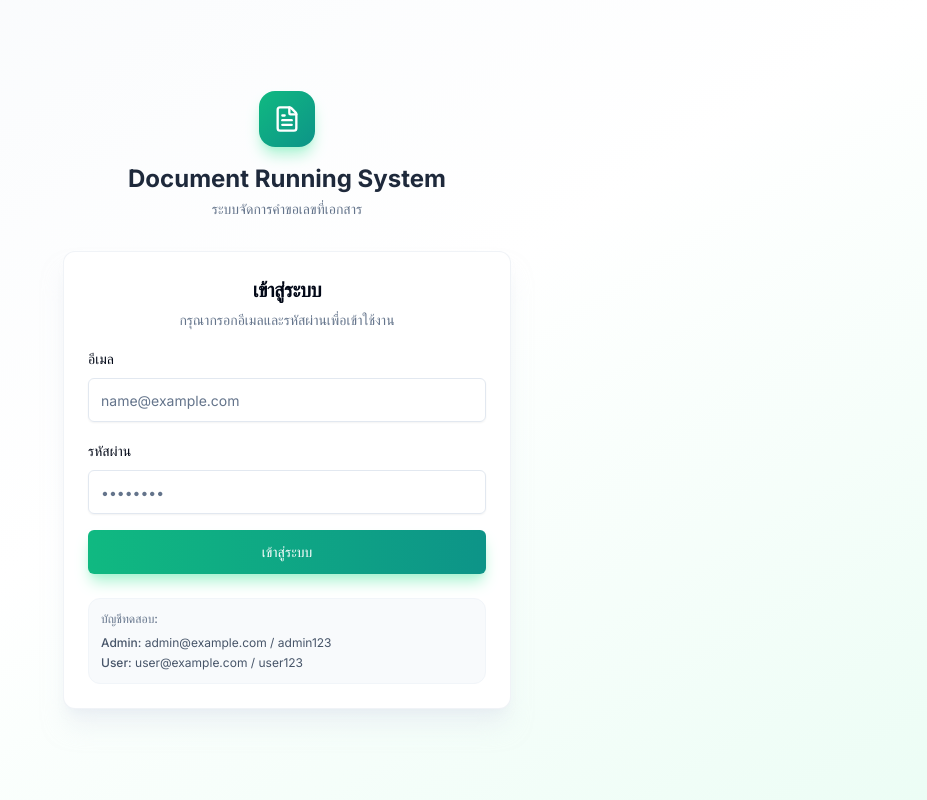
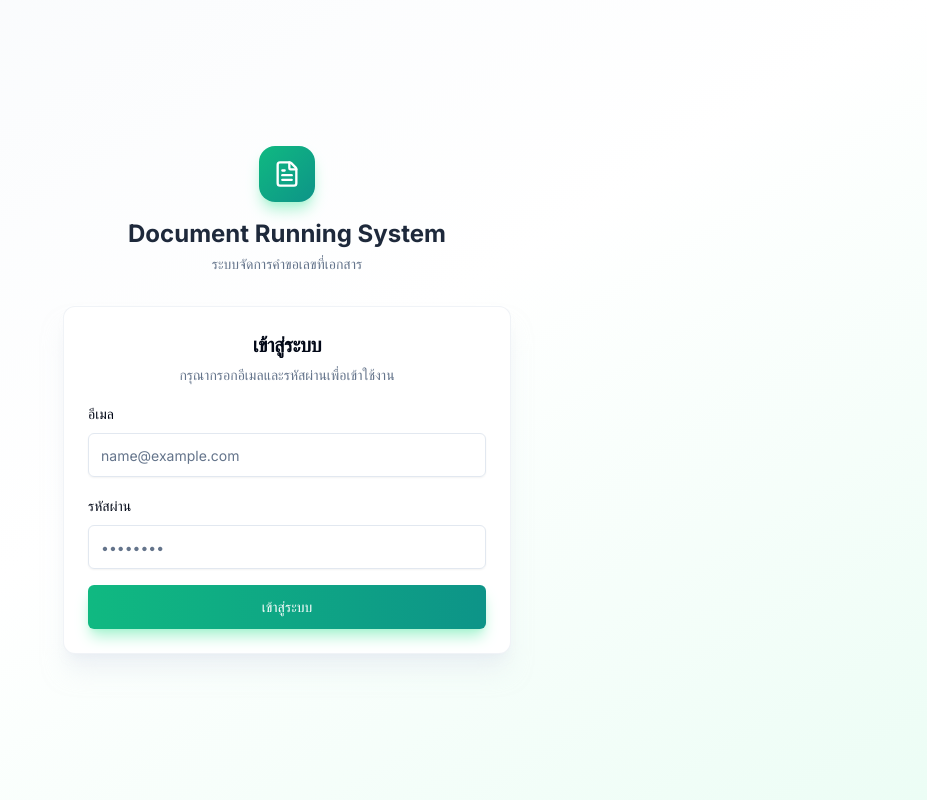
Before and after one commit to mizae1234/documentrunning, a Next.js app: page /login in a window 1280 px wide. Shown: the whole page, without its empty margins (353-1280 px from the left). Built offline with nearby package versions, Linux system fonts and the light colour scheme.

Commit message:
fix: remove demo credentials from login page

```diff
--- a/src/app/login/page.tsx
+++ b/src/app/login/page.tsx
@@ -109,22 +109,6 @@ export default function LoginPage() {
                             </Button>
                         </form>
 
-                        {/* Demo credentials */}
-                        <div className="mt-6 p-3 bg-slate-50 rounded-xl border border-slate-100">
-                            <p className="text-xs font-medium text-slate-500 mb-2">
-                                บัญชีทดสอบ:
-                            </p>
-                            <div className="space-y-1 text-xs text-slate-600">
-                                <p>
-                                    <span className="font-medium">Admin:</span>{" "}
-                                    admin@example.com / admin123
-                                </p>
-                                <p>
-                                    <span className="font-medium">User:</span>{" "}
-                                    user@example.com / user123
-                                </p>
-                            </div>
-                        </div>
                     </CardContent>
                 </Card>
             </div>
```
